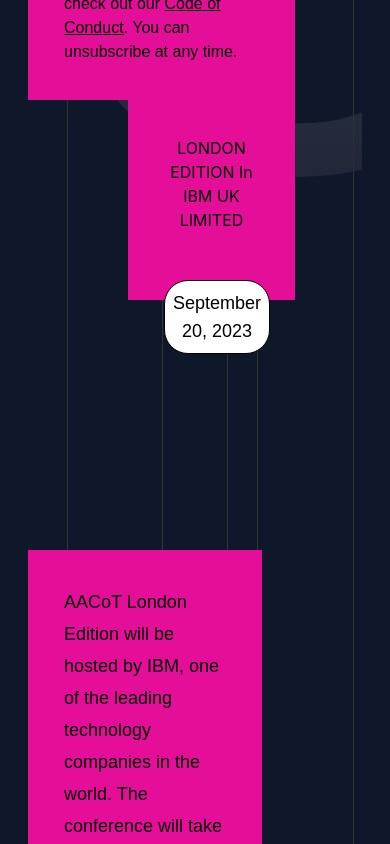
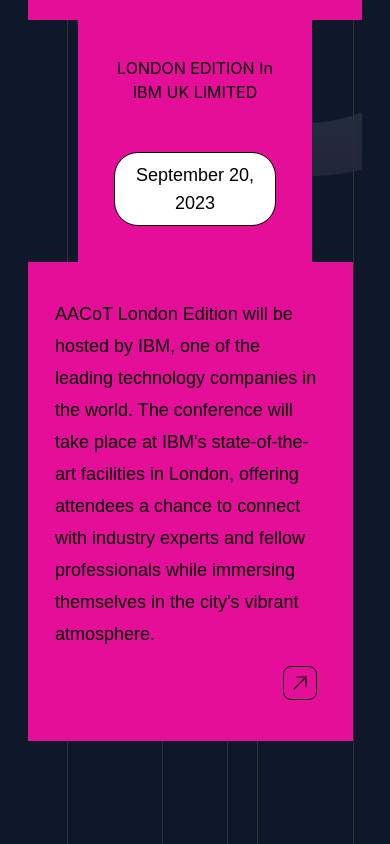
Before and after one commit to asyncapi/conference-website, a Next.js app: page / in a window 390 px wide. Shown: the part 898-1742 px from the top of the page. Built offline with nearby package versions, Linux system fonts and the light colour scheme.

Commit message:
fix res issue

```diff
--- a/components/Form/paper.js
+++ b/components/Form/paper.js
@@ -105,7 +105,7 @@ function Paper() {
                         {field.icon}
                       </div>
                       <div
-                        className={`${index === 4 && "hidden"}`}
+                        className={`${index === 3 && "hidden"}`}
                         style={{
                           height: "100%",
                           borderRight: `1px solid ${
--- a/pages/index.js
+++ b/pages/index.js
@@ -41,8 +41,8 @@ export default function Home() {
       </div>
       </div>
       <Navbar />
-      <div className='flex mt-[220px] lg:mt-[50px] lg:flex-col'>
-        <div className='p-9 bg-tetiary-pink w-[650px] lg:w-[80%] z-[9]'>
+      <div className='flex mt-[220px] lg:mt-[50px] sm:items-center lg:flex-col'>
+        <div className='p-9 bg-tetiary-pink w-[650px] lg:w-[80%] sm:w-[100%] z-[9]'>
           <h1 className='text-5xl font-bold text-white'>AsyncAPI Conf</h1>
             <h1 className='text-5xl font-bold text-white'>on Tour 2023</h1>
             <p className="mt-10 text-lg">
@@ -58,13 +58,13 @@ export default function Home() {
           </div>
           </div>
         </div>
-        <div className='p-9 bg-tetiary-pink w-[480px] lg:w-[50%] h-[200px] lg:ml-[100px] text-right lg:text-center z-[1]'>
+        <div className='p-9 bg-tetiary-pink w-[480px] lg:w-[50%] sm:w-[70%] h-[200px] sm:h-[auto] sm:ml-[0px] lg:ml-[100px] text-right lg:text-center z-[1]'>
           <p className='text-md'>LONDON EDITION In <br /> IBM UK LIMITED</p>
           <button className='mt-12 bg-white border border-black p-2 text-lg rounded-3xl'>September 20, 2023</button>
         </div>
-        <div className='p-9 bg-tetiary-pink -mt-[250px] h-[250px] lg:ml-[350px] lg:mt-[0px] w-[390px] lg:w-[50%] mr-[5px]'>
+        <div className='p-9 bg-tetiary-pink -mt-[250px] h-[250px] lg:ml-[350px] lg:mt-[0px] w-[390px] sm:hidden lg:w-[50%] mr-[5px]'>
         </div>
-          <div className='p-9 bg-tetiary-pink  w-[390px] mr-[18px] lg:w-[70%] text-lg leading-8 z-[9]'>
+          <div className='p-9 bg-tetiary-pink  w-[390px] mr-[18px] lg:w-[70%] sm:w-[100%] text-lg leading-8 z-[9]'>
             AACoT London Edition will be hosted by IBM, one of the leading technology companies in the world.
             The conference will take place at IBM's state-of-the-art facilities in London, offering attendees a chance to connect with industry experts and fellow professionals while immersing themselves in the city's vibrant atmosphere.
             <br />
--- a/tailwind.config.js
+++ b/tailwind.config.js
@@ -39,9 +39,9 @@ module.exports = {
       xl: { max: "1279px" },
       // => @media (max-width: 1279px) { ... }
 
-      lg: { max: "992px" },
+      lg: { max: "1118px" },
       // => @media (max-width: 1023px) { ... }
-      sm: { max: "639px" },
+      sm: { max: "590px" },
       // => @media (max-width: 639px) { ... }
     },
     fontFamily: {
```
